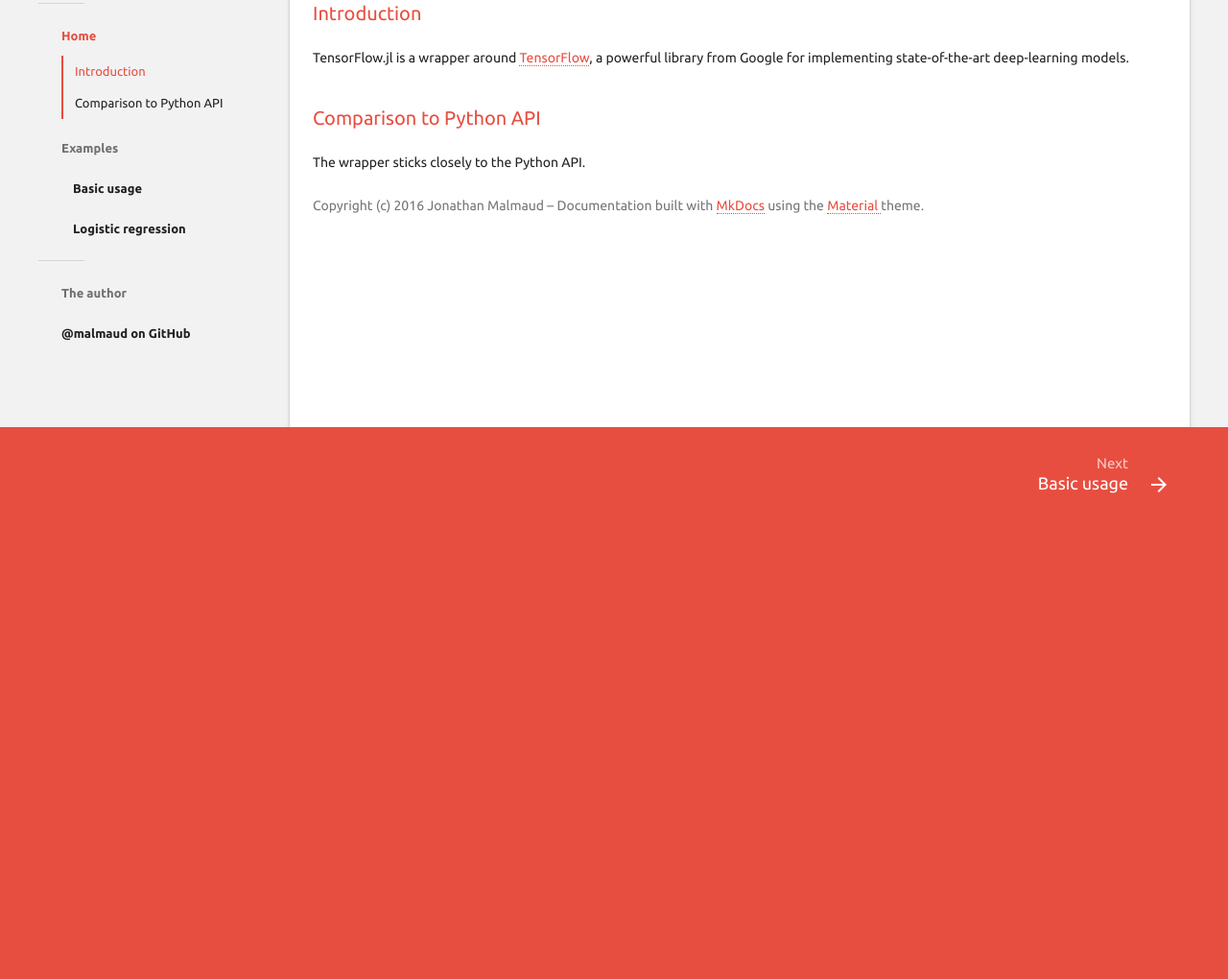
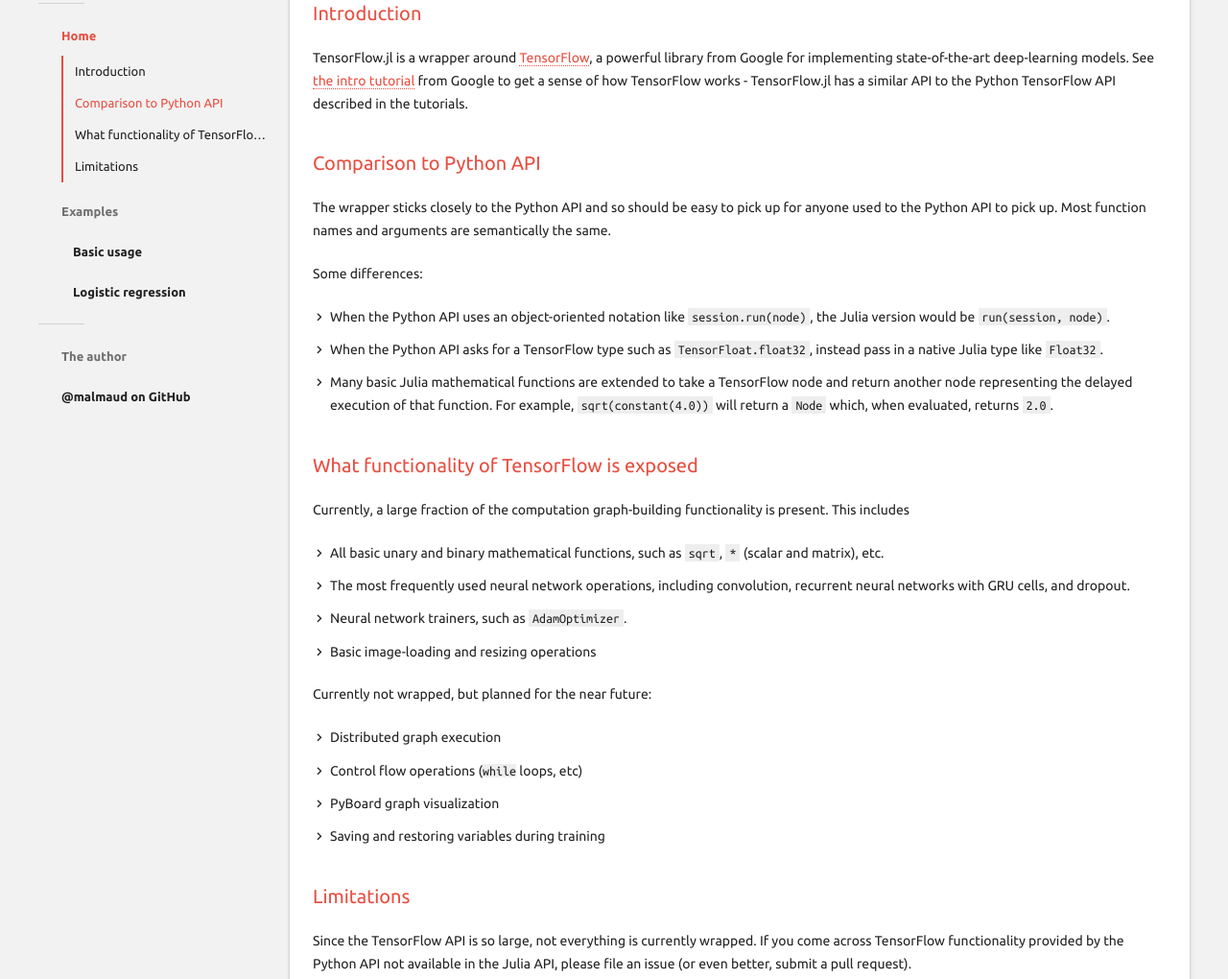
Before and after one commit to malmaud/malmaud.github.io, a plain HTML site: page tfdocs/index.html in a window 1280 px wide. Shown: the part 259-1279 px from the top of the page at 96% size. Before the commit the page ends 800 px from the top, so only its background shows below. Drawn offline with Linux system fonts and the light colour scheme; no server answers.

Commit message:
Enhanced docs

```diff
--- a/tfdocs/index.html
+++ b/tfdocs/index.html
@@ -197,6 +197,18 @@
               </a>
             </li>
 
+            <li class="anchor">
+              <a title="What functionality of TensorFlow is exposed" href="#what-functionality-of-tensorflow-is-exposed">
+                What functionality of TensorFlow is exposed
+              </a>
+            </li>
+
+            <li class="anchor">
+              <a title="Limitations" href="#limitations">
+                Limitations
+              </a>
+            </li>
+
         </ul>
 
 
@@ -256,9 +268,46 @@
 
           <h1 id="tensorflowjl">TensorFlow.jl</h1>
 <h2 id="introduction">Introduction</h2>
-<p>TensorFlow.jl is a wrapper around <a href="https://www.tensorflow.org/">TensorFlow</a>, a powerful library from Google for implementing state-of-the-art deep-learning models.</p>
+<p>TensorFlow.jl is a wrapper around <a href="https://www.tensorflow.org/">TensorFlow</a>, a powerful library from Google for implementing state-of-the-art deep-learning models. See <a href="https://www.tensorflow.org/versions/r0.10/tutorials/mnist/beginners/index.html">the intro tutorial</a> from Google to get a sense of how TensorFlow works - TensorFlow.jl has a similar API to the Python TensorFlow API described in the tutorials.</p>
 <h2 id="comparison-to-python-api">Comparison to Python API</h2>
-<p>The wrapper sticks closely to the Python API.</p>
+<p>The wrapper sticks closely to the Python API and so should be easy to pick up for anyone used to the Python API to pick up. Most function names and arguments are semantically the same.</p>
+<p>Some differences:</p>
+<ul>
+<li>
+<p>When the Python API uses an object-oriented notation like <code>session.run(node)</code>, the Julia version would be <code>run(session, node)</code>.</p>
+</li>
+<li>
+<p>When the Python API asks for a TensorFlow type such as <code>TensorFloat.float32</code>, instead pass in a native Julia type like <code>Float32</code>.</p>
+</li>
+<li>
+<p>Many basic Julia mathematical functions are extended to take a TensorFlow node and return another node representing the delayed execution of that function. For example, <code>sqrt(constant(4.0))</code> will return a <code>Node</code> which, when evaluated, returns <code>2.0</code>.</p>
+</li>
+</ul>
+<h2 id="what-functionality-of-tensorflow-is-exposed">What functionality of TensorFlow is exposed</h2>
+<p>Currently, a large fraction of the computation graph-building functionality is present. This includes</p>
+<ul>
+<li>
+<p>All basic unary and binary mathematical functions, such as <code>sqrt</code>, <code>*</code> (scalar and matrix), etc.</p>
+</li>
+<li>
+<p>The most frequently used neural network operations, including convolution, recurrent neural networks with GRU cells, and dropout.</p>
+</li>
+<li>
+<p>Neural network trainers, such as <code>AdamOptimizer</code>.</p>
+</li>
+<li>
+<p>Basic image-loading and resizing operations</p>
+</li>
+</ul>
+<p>Currently not wrapped, but planned for the near future:</p>
+<ul>
+<li>Distributed graph execution</li>
+<li>Control flow operations (<code>while</code> loops, etc)</li>
+<li>PyBoard graph visualization</li>
+<li>Saving and restoring variables during training</li>
+</ul>
+<h2 id="limitations">Limitations</h2>
+<p>Since the TensorFlow API is so large, not everything is currently wrapped. If you come across TensorFlow functionality provided by the Python API not available in the Julia API, please file an issue (or even better, submit a pull request).</p>
           <aside class="copyright" role="note">
 
               Copyright (c) 2016 Jonathan Malmaud &ndash;
```
Also changed, not shown: tfdocs/basic_usage/index.html (+5 -5 lines), tfdocs/logistic/index.html (+3 -2 lines), tfdocs/mkdocs/search_index.json (+17 -7 lines).
